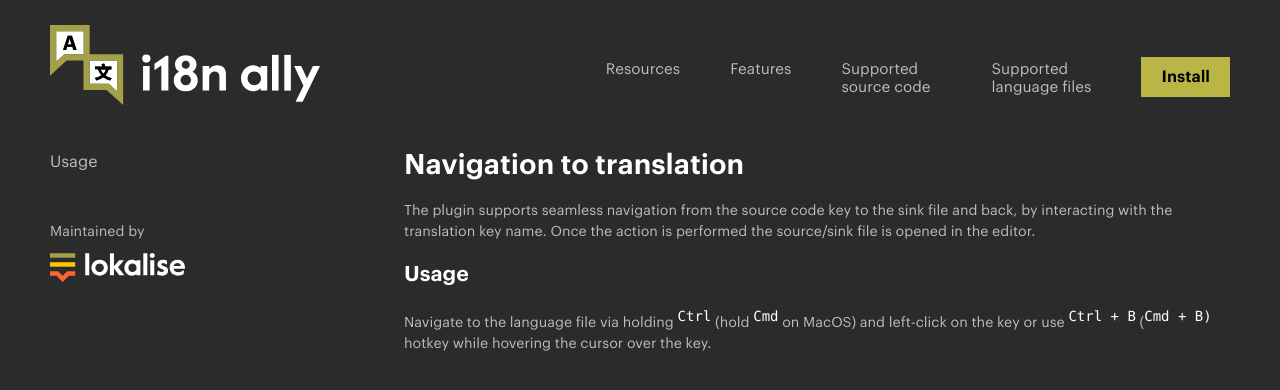
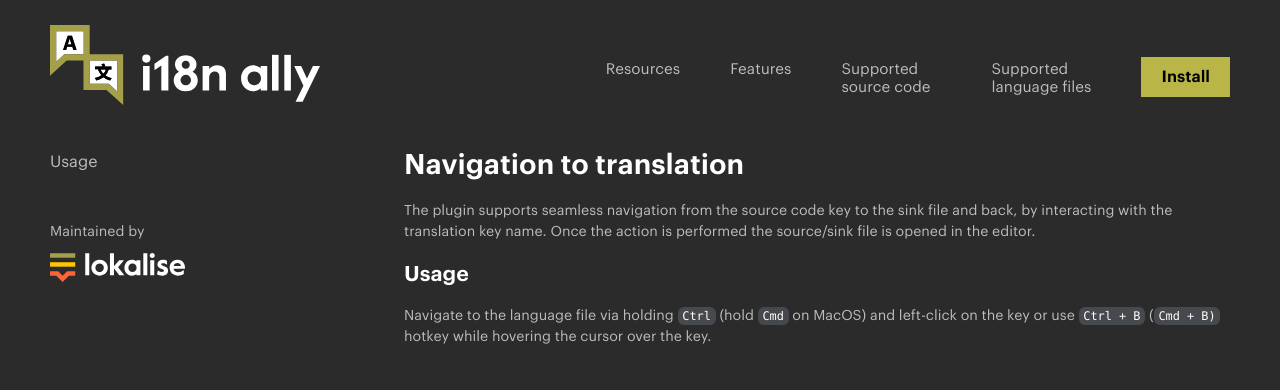
Before and after one commit to lokalise/i18n-ally-jetbrains-docs, a Jekyll site: the page built from features/navigation-to-translation.md, in a window 1280 px wide. Shown: the top 390 px of the page. Built offline with Jekyll 4.4.1, drawn with Linux system fonts in a browser that asks for light colours; a script that is not in the unit is left out; comment, search, counter and statistics services are not loaded.

Commit message:
Docs: improve inline code formatting

```diff
--- a/assets/css/docs.scss
+++ b/assets/css/docs.scss
@@ -39,9 +39,13 @@
 }
 
 code.language-plaintext {
-  overflow-x: hidden;
-  max-width: 100%;
-  display: inline-block;
+  padding: .2em .4em;
+  margin: 0;
+  font-size: 85%;
+  background-color: rgba(110, 118, 129, 0.4);
+  border-radius: 6px;
+
+  word-wrap: break-word;
 }
 
 .wrapper {
```
